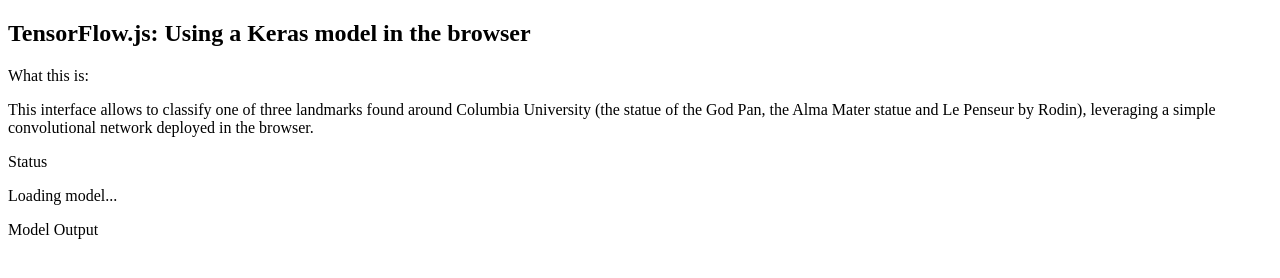
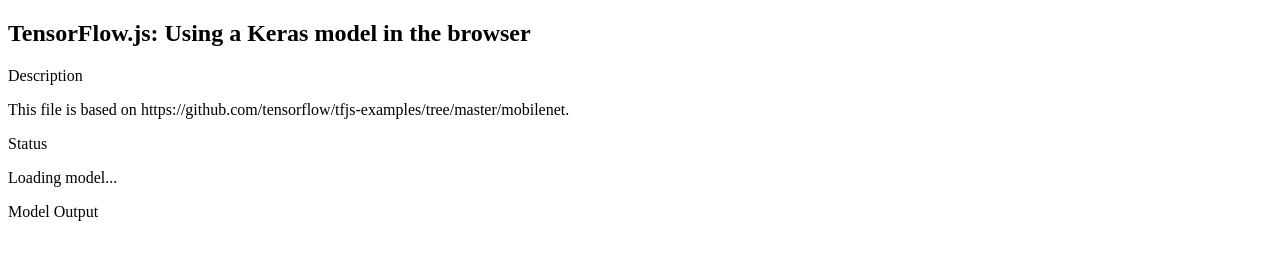
Before and after one commit to redouane-dziri/redouane-dziri.github.io, a plain HTML site: page landmark_classification/index.html in a window 1280 px wide. Drawn offline with Linux system fonts and the light colour scheme; a script that the page names is missing.

Commit message:
colab -> github

```diff
--- a/landmark_classification/index.html
+++ b/landmark_classification/index.html
@@ -2,7 +2,7 @@
 <!doctype html>
 
 <head>
-  <title>Columbia University Landmark Classification</title>
+  <title>Your title</title>
   <meta charset="UTF-8">
   <meta name="viewport" content="width=device-width, initial-scale=1">
 </head>
@@ -38,12 +38,9 @@
     </section>
 
     <section>
-      <p class='section-head'>What this is:</p>
+      <p class='section-head'>Description</p>
       <p>
-        This interface allows to classify one of three landmarks found
-        around Columbia University (the statue of the God Pan, the Alma
-        Mater statue and Le Penseur by Rodin), leveraging a simple convolutional
-        network deployed in the browser.
+        This file is based on <a>https://github.com/tensorflow/tfjs-examples/tree/master/mobilenet</a>.
       </p>
     </section>
 
@@ -61,7 +58,7 @@
 
       <div id="predictions"></div>
 
-      <img style="display: none" id="alma_mater" src="alma_mater.jpg" width=192 height=192 />
+      <img style="display: none" id="cat" src="cat.jpg" width=192 height=192 />
     </section>
 
     <script src="https://cdn.jsdelivr.net/npm/@tensorflow/tfjs@1.0.0/dist/tf.min.js"></script>
```
